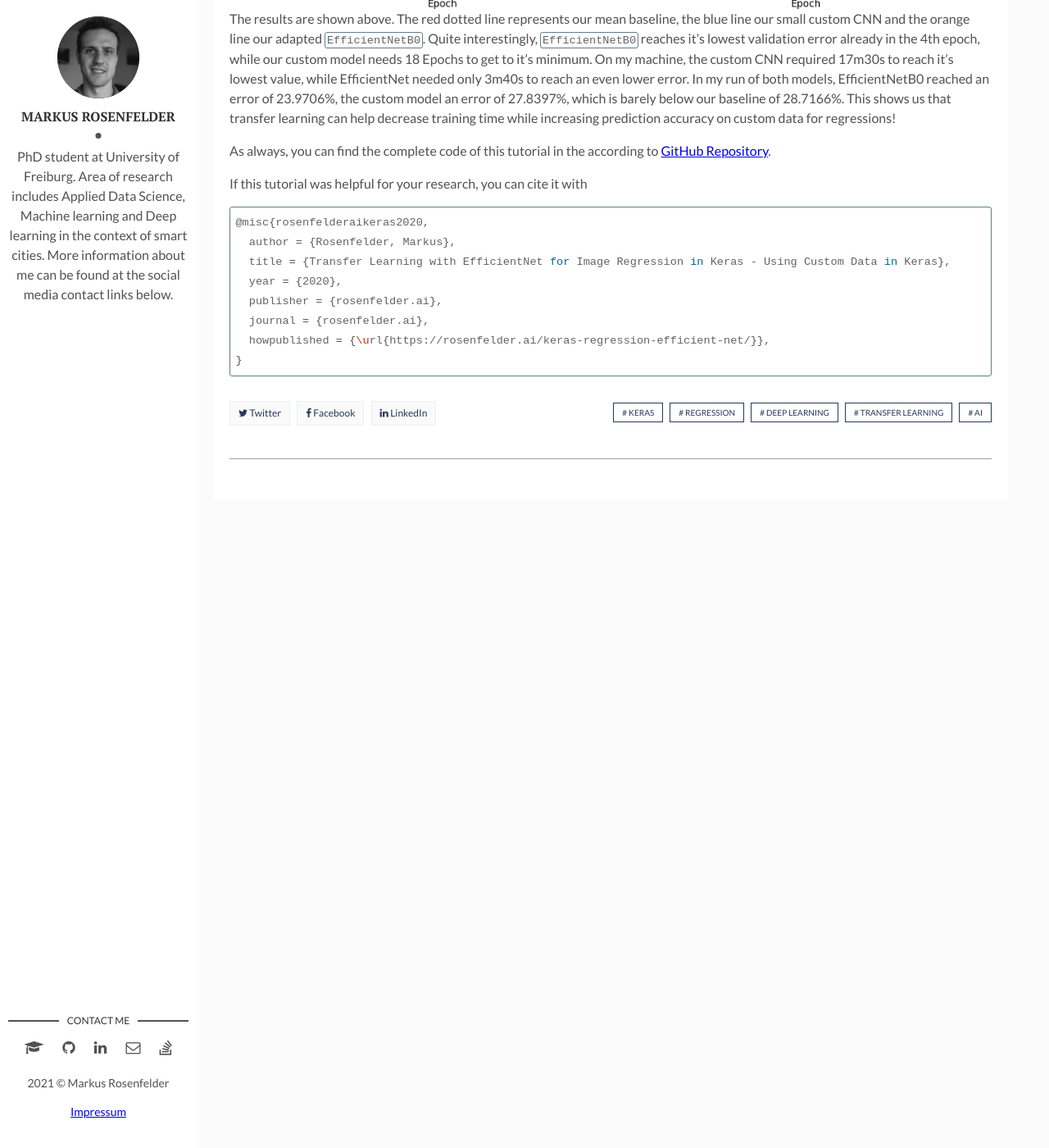
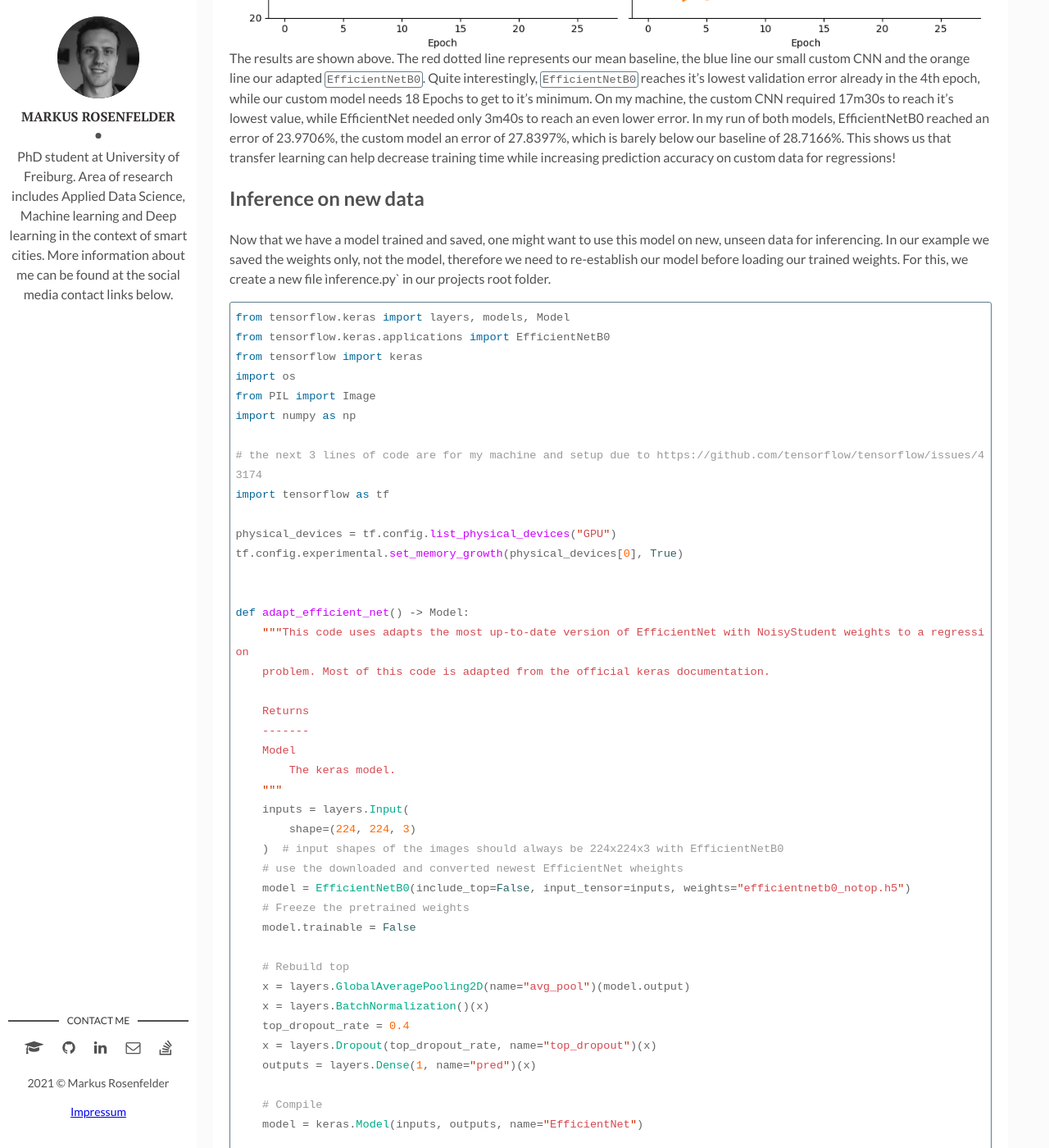
Before and after one commit to MarkusRosen/markusrosen.github.io, a Jekyll site: the page built from _posts/2020-10-19-keras-regression-efficient-net.md, in a window 1280 px wide and 1400 px high, scrolled down 20448 px. Shown: the whole window at 82% size. Built offline with Jekyll 4.4.1, drawn with Linux system fonts in a browser that asks for light colours; comment, search, counter and statistics services are not loaded; some of the changed text lies outside the part shown.

Commit message:
added inferencing to keras example

````diff
--- a/_posts/2020-10-19-keras-regression-efficient-net.md
+++ b/_posts/2020-10-19-keras-regression-efficient-net.md
@@ -24,6 +24,7 @@ There are hundreds of tutorials online available on how to use Keras for deep le
 - adapt the state-of-the-art EfficientNet to a regression
 - use the new Ranger optimizer from `tensorflow_addons`
 - compare the EfficientNet results to a simpler custom convolutional neural network
+- use the final model to inference on new data
 
 For this, I have uploaded [a custom image dataset of housing prices](https://1drv.ms/u/s!AqUPqx8G81xZiawi20d2PucCFrAKzA?e=2MHhua) in New York with a corresponding DataFrame constisting of a handful of columns with additional information about the houses. The dataset consists of 10,900 images that I have already resized to 224x224 pixels. The full code of this tutorial can be found in the [GitHub Repository](https://github.com/MarkusRosen/keras-efficientnet-regression).
 
@@ -44,6 +45,7 @@ For this, I have uploaded [a custom image dataset of housing prices](https://1dr
   - [Create a small custom CNN](#create-a-small-custom-cnn)
   - [Adapt EfficientNetB0 to our Custom Regression Problem](#adapt-efficientnetb0-to-our-custom-regression-problem)
 - [Results](#results)
+- [Inference on new data](#inference-on-new-data)
 
 ## Preliminary Steps
 
@@ -497,7 +499,7 @@ def get_callbacks(model_name: str) -> List[Union[TensorBoard, EarlyStopping, Mod
     )
 
     model_checkpoint_callback = ModelCheckpoint(
-        "./data/models/" + model_name,
+        "./data/models/" + model_name + ".h5",
         monitor="val_mean_absolute_percentage_error",
         verbose=0,
         save_best_only=True,  # save the best model
@@ -680,6 +682,97 @@ def plot_results(model_history_small_cnn: History, model_history_eff_net: Histor
 ![Model training and validation losses.](../assets/img/post4/training_validation_fixed.png)
 The results are shown above. The red dotted line represents our mean baseline, the blue line our small custom CNN and the orange line our adapted `EfficientNetB0`. Quite interestingly, `EfficientNetB0` reaches it's lowest validation error already in the 4th epoch, while our custom model needs 18 Epochs to get to it's minimum. On my machine, the custom CNN required 17m30s to reach it's lowest value, while EfficientNet needed only 3m40s to reach an even lower error. In my run of both models, EfficientNetB0 reached an error of 23.9706%, the custom model an error of 27.8397%, which is barely below our baseline of 28.7166%. This shows us that transfer learning can help decrease training time while increasing prediction accuracy on custom data for regressions!
 
+## Inference on new data
+
+Now that we have a model trained and saved, one might want to use this model on new, unseen data for inferencing. In our example we saved the weights only, not the model, therefore we need to re-establish our model before loading our trained weights. For this, we create a new file ìnference.py` in our projects root folder.
+
+```python
+from tensorflow.keras import layers, models, Model
+from tensorflow.keras.applications import EfficientNetB0
+from tensorflow import keras
+import os
+from PIL import Image
+import numpy as np
+
+# the next 3 lines of code are for my machine and setup due to https://github.com/tensorflow/tensorflow/issues/43174
+import tensorflow as tf
+
+physical_devices = tf.config.list_physical_devices("GPU")
+tf.config.experimental.set_memory_growth(physical_devices[0], True)
+
+
+def adapt_efficient_net() -> Model:
+    """This code uses adapts the most up-to-date version of EfficientNet with NoisyStudent weights to a regression
+    problem. Most of this code is adapted from the official keras documentation.
+
+    Returns
+    -------
+    Model
+        The keras model.
+    """
+    inputs = layers.Input(
+        shape=(224, 224, 3)
+    )  # input shapes of the images should always be 224x224x3 with EfficientNetB0
+    # use the downloaded and converted newest EfficientNet wheights
+    model = EfficientNetB0(include_top=False, input_tensor=inputs, weights="efficientnetb0_notop.h5")
+    # Freeze the pretrained weights
+    model.trainable = False
+
+    # Rebuild top
+    x = layers.GlobalAveragePooling2D(name="avg_pool")(model.output)
+    x = layers.BatchNormalization()(x)
+    top_dropout_rate = 0.4
+    x = layers.Dropout(top_dropout_rate, name="top_dropout")(x)
+    outputs = layers.Dense(1, name="pred")(x)
+
+    # Compile
+    model = keras.Model(inputs, outputs, name="EfficientNet")
+
+    return model
+
+
+def open_images(inference_folder: str) -> np.ndarray:
+
+    """[summary]
+
+    Parameters
+    ----------
+    inference_folder : str
+        Location of images for inferencing.
+
+    Returns
+    -------
+    np.ndarray
+        List of images as numpy arrays transformed to fit the efficient_net model input specs.
+    """
+    images = []
+    for img in os.listdir(inference_folder):
+        img_location = os.path.join(inference_folder, img)  # create full path to image
+
+        with Image.open(img_location) as img:  # open image with pillow
+
+            img = np.array(img)
+            img = img[:, :, :3]
+            img = np.expand_dims(img, axis=0)  # add 0 dimension to fit input shape of efficient_net
+
+        images.append(img)
+    images_array = np.vstack(images)  # combine images efficiently to a numpy array
+    return images_array
+
+
+model = adapt_efficient_net()
+model.load_weights("./data/models/eff_net.h5")
+images = open_images("./inference_samples")
+
+predictions = model.predict(images)
+
+images_names = os.listdir("./inference_samples")
+for image_name, prediction in zip(images_names, predictions):
+    print(image_name, prediction)
+```
+
+After recreating our model and loading the trained weights, we can inference on new data. We open the images found in our inferencing folder and apply a few numpy operations on them to make them fit into our model input specifications. Afterwards we can simply use `model.predict()` on our images and print the results.
+
 As always, you can find the complete code of this tutorial in the according to [GitHub Repository](https://github.com/MarkusRosen/keras-efficientnet-regression).
 
 If this tutorial was helpful for your research, you can cite it with
````
